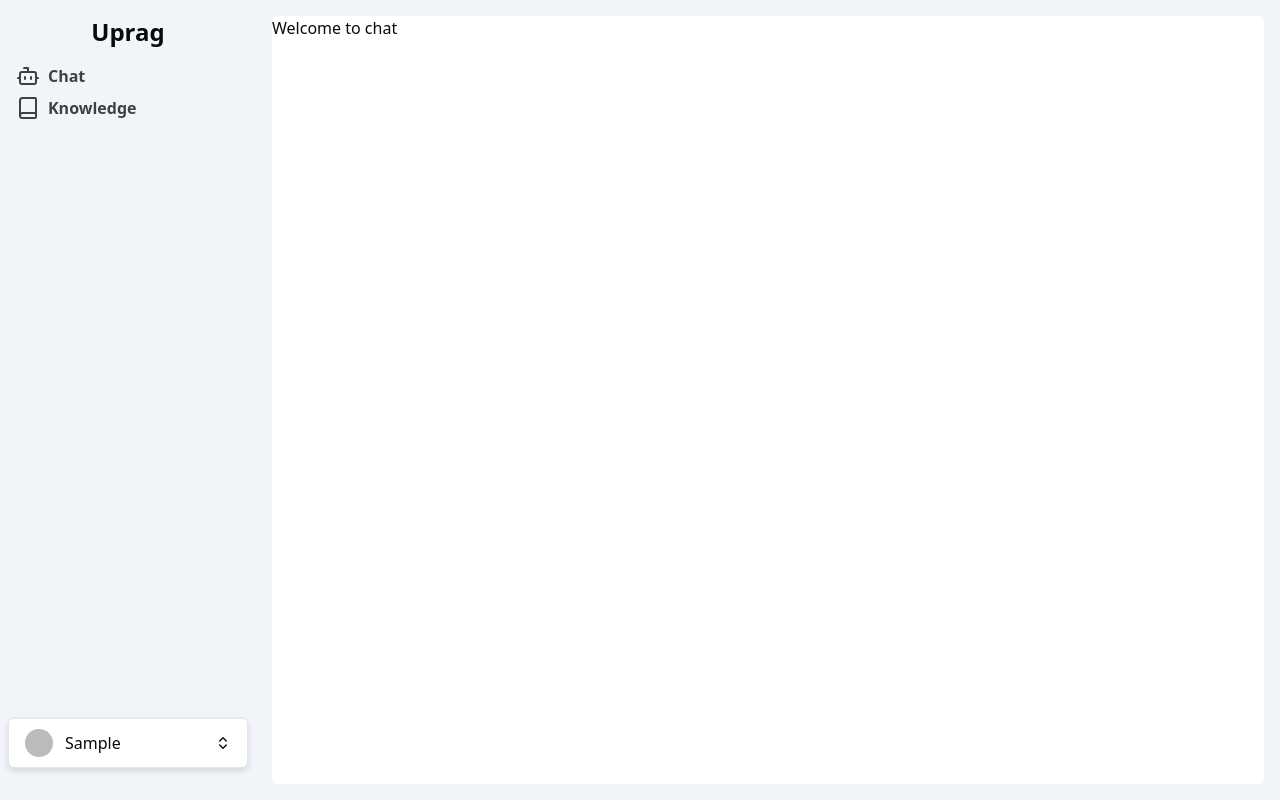
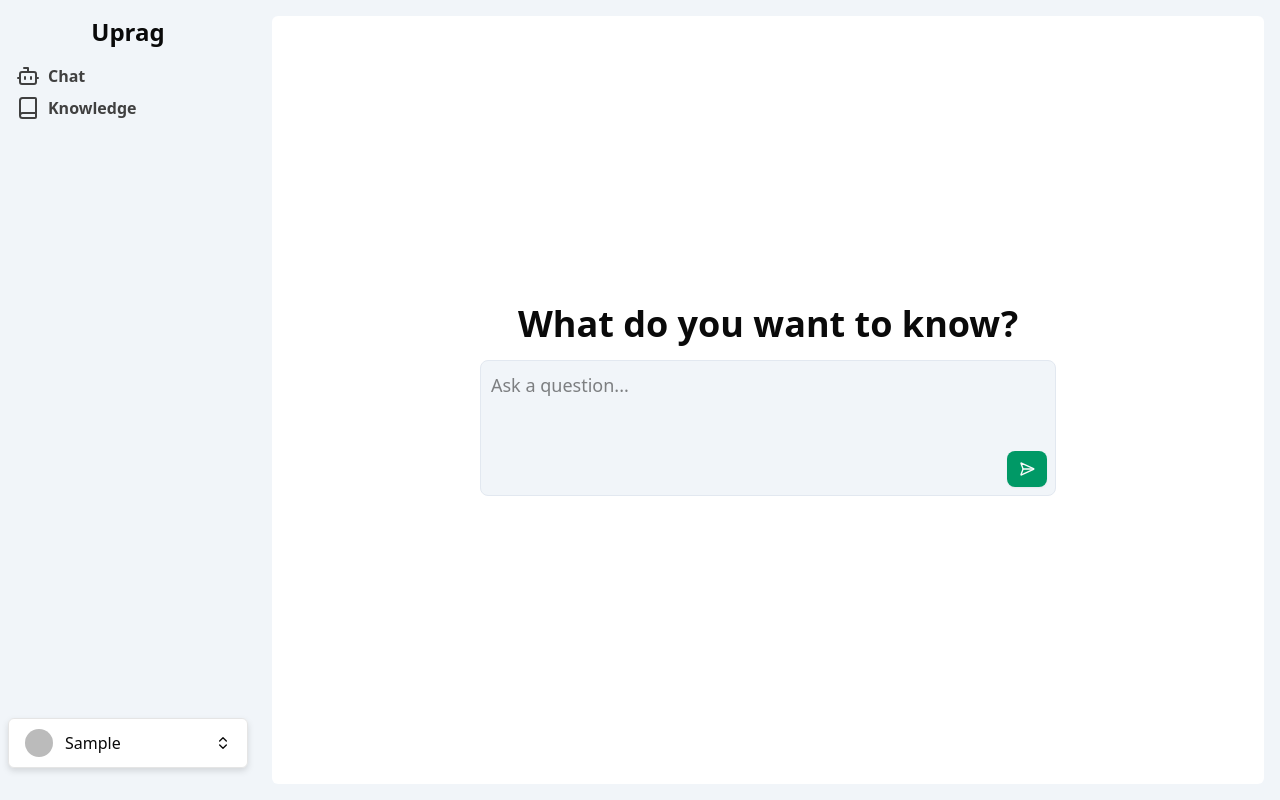
Before and after one commit to m4ch374/uprag, a React (Vite) app in the folder frontend/: page /chat in a window 1280 px wide. Built offline with nearby package versions, Linux system fonts and the light colour scheme; no server answers; sample sign-in values are in the browser's storage; some icons are missing.

Commit message:
chore(frontend): chat forntend placeholder

```diff
--- a/frontend/package.json
+++ b/frontend/package.json
@@ -11,6 +11,7 @@
   },
   "dependencies": {
     "@clerk/clerk-react": "^5.24.1",
+    "@fontsource/lato": "^5.2.5",
     "@radix-ui/react-slot": "^1.1.2",
     "@tailwindcss/vite": "^4.0.10",
     "@tanstack/react-query": "^5.67.2",
--- a/frontend/src/App.tsx
+++ b/frontend/src/App.tsx
@@ -7,6 +7,7 @@ import { useUser } from "@clerk/clerk-react";
 import ProtectedRoutes from "./components/ProtectedRoutes";
 import ChatPage from "./pages/ChatPage";
 import OnboardingPage from "./pages/OnboardingPage";
+import ChatPageID from "./pages/ChatPageID";
 
 // no lazy load yolo
 const App: React.FC = () => {
@@ -23,6 +24,7 @@ const App: React.FC = () => {
       <Route element={<ProtectedRoutes />}>
         <Route path="/onboard" element={<OnboardingPage />} />
         <Route path="/chat" element={<ChatPage />} />
+        <Route path="/chat/:id" element={<ChatPageID />} />
       </Route>
     </Routes>
   );
--- /dev/null
+++ b/frontend/src/components/ChatTextBox.tsx
@@ -0,0 +1,28 @@
+import React from "react";
+import { Button } from "./ui/button";
+import { SendHorizonal } from "lucide-react";
+import { cn } from "@/lib/utils";
+
+const ChatTextBox: React.FC<{ className?: string }> = ({ className }) => {
+  return (
+    <div
+      className={cn(
+        "bg-slate-100 rounded-md border border-slate-200 focus-within:border-slate-300 transition-colors w-full",
+        className,
+      )}
+    >
+      <textarea
+        className="resize-none w-full min-h-16 rounded-t-[inherit] p-2.5 text-lg focus:ring-0 focus:outline-none"
+        placeholder="Ask a question..."
+      />
+
+      <div className="flex justify-end p-2">
+        <Button className="bg-emerald-600 hover:bg-emerald-700 transition-colors">
+          <SendHorizonal />
+        </Button>
+      </div>
+    </div>
+  );
+};
+
+export default ChatTextBox;
--- a/frontend/src/components/ProtectedRoutes.tsx
+++ b/frontend/src/components/ProtectedRoutes.tsx
@@ -11,7 +11,7 @@ const ProtectedRoutes: React.FC = () => {
   return (
     <div className="w-full h-screen bg-slate-100 flex">
       <NavBar />
-      <div className="m-4 flex-1 rounded-sm bg-white">
+      <div className="m-4 flex-1 rounded-sm bg-white overflow-y-auto">
         <Outlet />
       </div>
     </div>
--- a/frontend/src/index.css
+++ b/frontend/src/index.css
@@ -5,7 +5,7 @@
 @custom-variant dark (&:is(.dark *));
 
 :root {
-  font-family: system-ui, Avenir, Helvetica, Arial, sans-serif;
+  font-family: "Lato Variable", system-ui, Avenir, Helvetica, Arial, sans-serif;
 
   color-scheme: light dark;
 
--- a/frontend/src/main.tsx
+++ b/frontend/src/main.tsx
@@ -5,6 +5,8 @@ import App from "./App.tsx";
 import { ClerkProvider } from "@clerk/clerk-react";
 import { BrowserRouter } from "react-router";
 import { QueryClient, QueryClientProvider } from "@tanstack/react-query";
+
+import "@fontsource/lato/index.css";
 
 const PUBLISHABLE_KEY = import.meta.env.VITE_CLERK_PUBLISHABLE_KEY as string;
 
--- a/frontend/src/pages/ChatPage.tsx
+++ b/frontend/src/pages/ChatPage.tsx
@@ -1,7 +1,17 @@
+import ChatTextBox from "@/components/ChatTextBox";
 import React from "react";
 
 const ChatPage: React.FC = () => {
-  return <h1>Welcome to chat</h1>;
+  return (
+    <div className="size-full flex justify-center items-center">
+      <div className="w-full max-w-xl">
+        <h1 className="text-4xl font-semibold text-center">
+          What do you want to know?
+        </h1>
+        <ChatTextBox className="mt-4" />
+      </div>
+    </div>
+  );
 };
 
 export default ChatPage;
--- /dev/null
+++ b/frontend/src/pages/ChatPageID.tsx
@@ -0,0 +1,28 @@
+import ChatTextBox from "@/components/ChatTextBox";
+import React from "react";
+
+const ChatPageID: React.FC = () => {
+  return (
+    <div className="pt-8 px-8 relative h-full">
+      <div className="max-w-[75%]">
+        <h1 className="text-4xl font-semibold">
+          What is the whisttleblower act?
+        </h1>
+        <p className="mt-4 text-lg">
+          The Whistleblower Act is a law in the United States that allows people
+          to report illegal activities without fear of retaliation.
+          <br />
+          <br />
+          Lorem ipsum dolor sit amet, consectetur adipiscing elit. Sed non
+          risus. Suspendisse lectus tortor, dignissim sit amet, adipiscing nec,
+          ultricies sed, dolor. Cras elementum ultrices diam. Maecenas ligula
+          massa, mattis quis, hendrerit ac, pharetra in, mi. Pellentesque
+        </p>
+      </div>
+
+      <ChatTextBox className="absolute bottom-4 w-[90%] left-1/2 -translate-x-1/2" />
+    </div>
+  );
+};
+
+export default ChatPageID;
```
Also changed, not shown: 1 other file (tests, documents, lock files or other folders).
